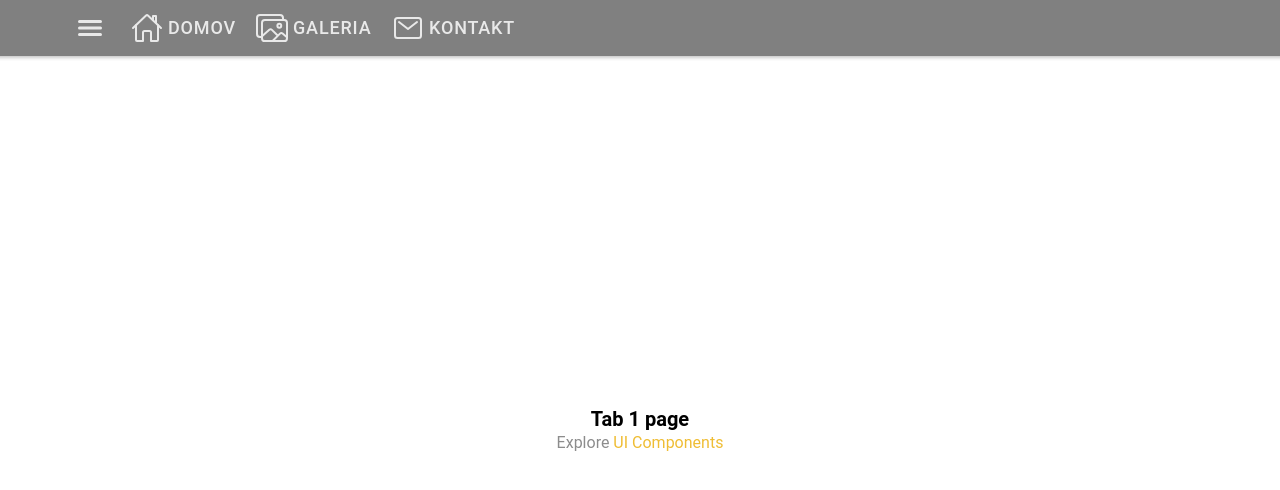
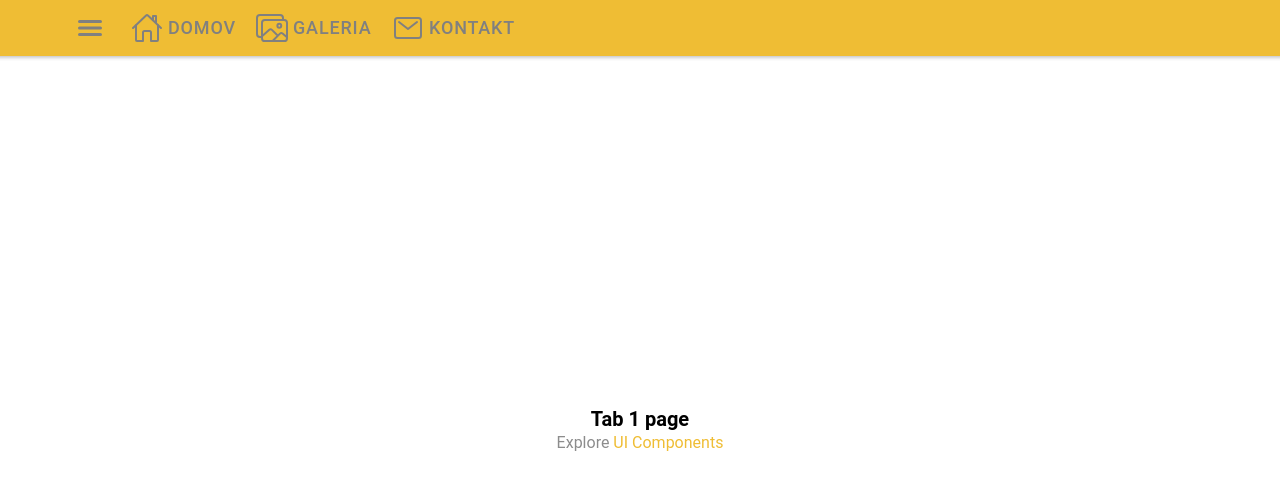
Before and after one commit to TerezaPavlikova/terezapavlikova.github.io, a React (Create React App) app: page /Domov in a window 1280 px wide. Shown: the top 490 px of the page. Built offline with nearby package versions, Linux system fonts and the light colour scheme.

Commit message:
colour scheme

```diff
--- a/src/components/base/PageBottomNav.css
+++ b/src/components/base/PageBottomNav.css
@@ -1,6 +1,6 @@
 
 .page-bottom-nav {
-    background-color: var(--ion-color-secondary);
+
     height: 56px; min-height: 56px;
     width: 100%; min-width: 100%;
     position: absolute;
@@ -19,8 +19,8 @@
     margin:0;
     width: 33.33%;
     height: 100%;
-    background-color: var(--ion-color-secondary);
-    color: var(--ion-color-primary);
+    background-color: var(--ion-color-primary);
+    color: var(--ion-color-secondary);
     display:flex;
     flex:1 1 33.33%;
     text-decoration: none;
@@ -30,7 +30,7 @@
     }
 
 .page-bottom-btn.active {
-    background-color: var(--ion-color-secondary-shade);
+    background-color: var(--ion-color-primary-shade);
 }
 .page-bottom-btn-text {
     margin:auto;
--- a/src/components/base/PageHeader.css
+++ b/src/components/base/PageHeader.css
@@ -2,17 +2,17 @@
     width: 90%;
     margin:0 auto;
    --background: transparent;
-   --color: #E9E9E9;
+   --color: var(--ion-color-secondary);
 }
 .sticky-toolbar{
-    --background: var(--ion-color-secondary);
-    --color:#E9E9E9;
+    --background: var(--ion-color-primary);
+    --color:var(--ion-color-secondary);
 }
 .navburgerIcon{
     font-size: xx-large;
 }
 
 .navburgerIcon{
-    color: #E9E9E9;
+    color: var(--ion-color-secondary);
     margin-right: 5px;
  }
--- a/src/components/base/PageHeaderNav.css
+++ b/src/components/base/PageHeaderNav.css
@@ -8,5 +8,5 @@
     font-size: large;
  }
  .page-header-link-button {
-    color:#E9E9E9;
+    color:var(--ion-color-secondary);
 }
```
